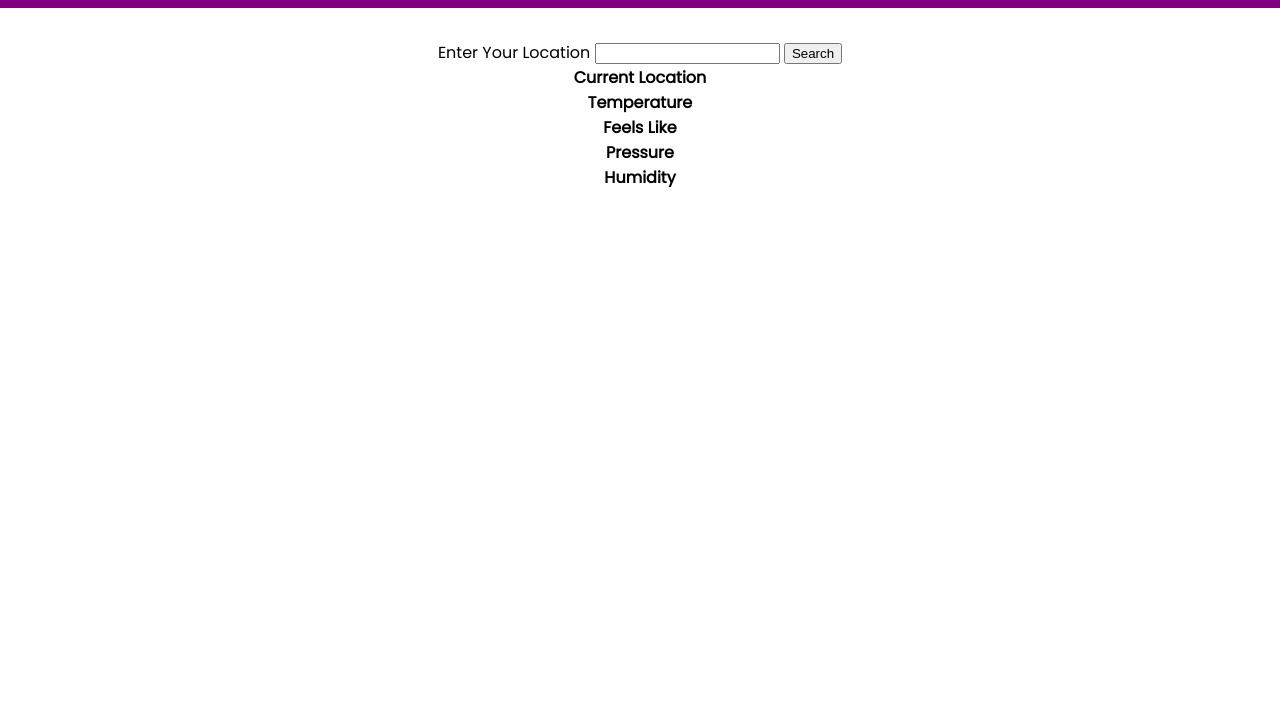
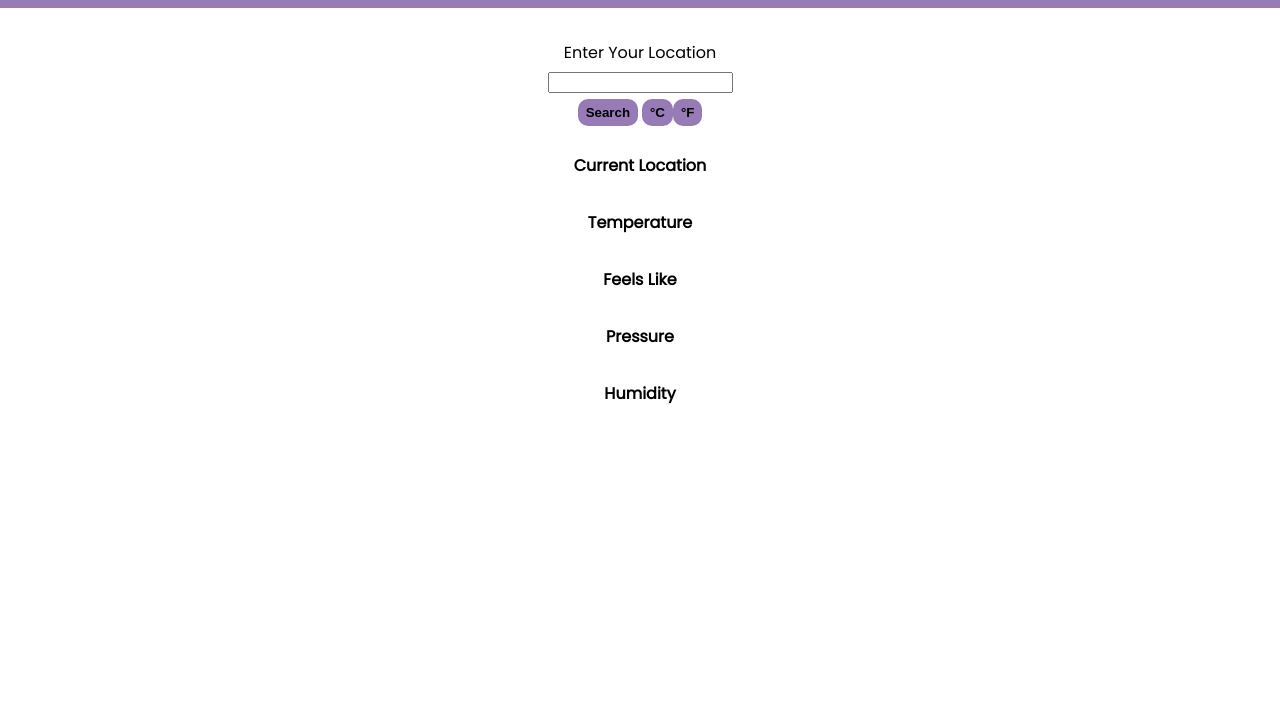
Before and after one commit to xonin-hush/Odin-Weather-App, a website built with webpack: page dist/index.html in a window 1280 px wide. Shown: the part 83-800 px from the top of the page. Built offline with nearby package versions, Linux system fonts and the light colour scheme; files whose address does not match are found by name; a web font is replaced by a local one.

Commit message:
Style around

```diff
--- a/src/dialogs.css
+++ /dev/null
@@ -1 +0,0 @@
-/* extra css file */
--- a/src/style.css
+++ b/src/style.css
@@ -14,14 +14,46 @@ flex-direction: column;
 html {
   padding: 0px;
   margin: 0px;
-
 }
-#header{
+#header {
   width: 100%;
-    background-color: purple;
+  background-color: #967bb6;
   font-weight: bolder;
   margin-bottom: 2rem;
 }
-.title{
+.title {
   font-weight: bolder;
 }
+form {
+  display: flex;
+  flex-direction: column;
+  align-items: center;
+}
+input {
+  margin: 0.5em;
+}
+button {
+  /* align-self: end; */
+  background-color: #967bb6;
+  color: black;
+  border-color: #967bb6;
+  border-radius: 10px;
+  border-style: solid;
+  width: 4.5em;
+  height: 2em;
+  margin-bottom: 2em;
+  /* justify-self: center; */
+
+  font-weight: bolder;
+}
+.temp-button {
+  width: fit-content;
+}
+button:hover {
+  background-color: #145274;
+  border-color: #145274;
+}
+.info {
+    max-height: 2em;
+    min-height: 2em;
+}
```
Also changed, not shown: dist/index.html, 1 other file. Lines whose indentation alone changed are shown as unchanged.
